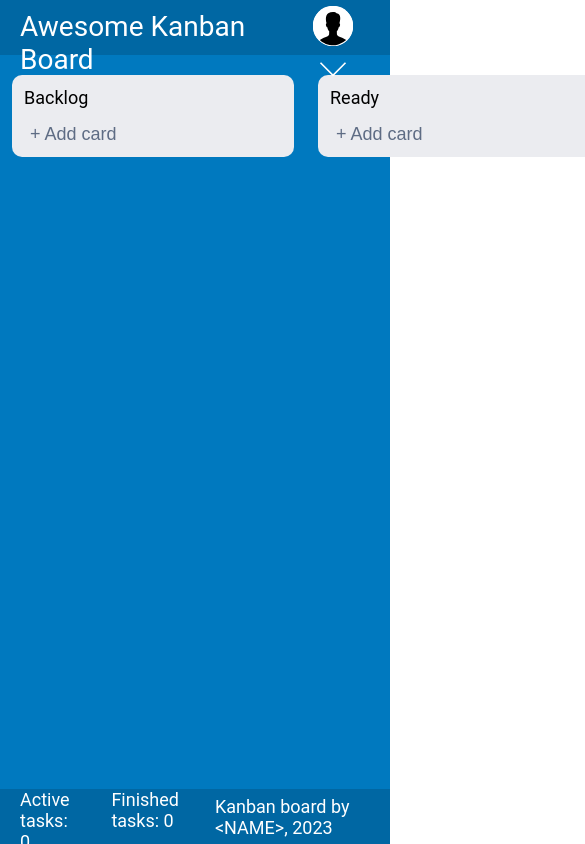
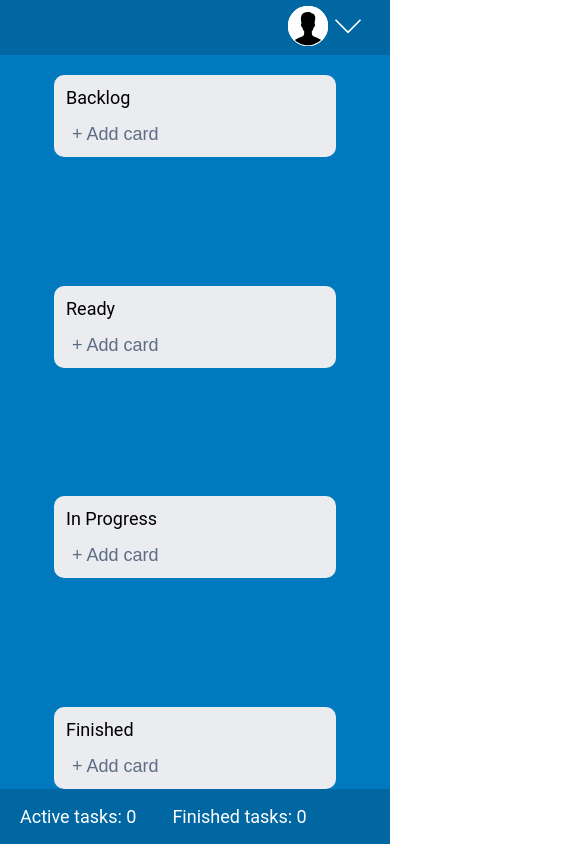
Before and after one commit to Stanisgrox/Typescript-React-Kanban-board, a React (Create React App) app: page / in a window 390 px wide. Shown: the top 844 px of the page, 585 px wide, since content can reach past the window. Built offline with nearby package versions, Linux system fonts and the light colour scheme.

Commit message:
Mobile version

```diff
--- a/src/components/card-block/card-block.css
+++ b/src/components/card-block/card-block.css
@@ -46,9 +46,10 @@
 }
 
 .card-name-input{
+    box-sizing: border-box;
     display: none;
     border: none;
-    width: calc(100% - 16px);
+    width: 100%;
 }
 
 .canvas-button:hover{
@@ -84,3 +85,25 @@
     border-radius: 10px;
     background-color: #CBCBCB;
 }
+
+/*
+    Адаптация под  планшеты
+*/
+
+@media (max-width: 1214px) {
+    .card-block{
+        margin-left: 1px;
+        margin-right: 1px;
+    }
+}
+
+/*
+  Мобильная версия
+*/
+
+@media (max-width: 1134px) {
+    .card-block{
+        margin-left: auto;
+        margin-right: auto;
+    }
+}
--- a/src/components/footer/footer.css
+++ b/src/components/footer/footer.css
@@ -26,3 +26,9 @@
 .footer-leftbar-counter{
     margin-right: 36px;
 }
+
+@media (max-width: 440px) {
+    .footer-rightbar{
+        display: none;
+    }
+}
--- a/src/components/header/header.css
+++ b/src/components/header/header.css
@@ -47,3 +47,9 @@
 .profile-dropdown-menu-link:first-child{
     margin-top: 0px;
 }
+
+@media (max-width: 440px) {
+    .logo{
+        display: none;
+    }
+}
--- a/src/components/task-overview/task-overview.css
+++ b/src/components/task-overview/task-overview.css
@@ -49,3 +49,10 @@
     border-color: #ffffff00;
     cursor: pointer;
 }
+
+@media (max-width: 440px) {
+    .overview-card{
+        width: 100%;
+        height: 100%;
+    }
+}
--- a/src/index.css
+++ b/src/index.css
@@ -32,3 +32,13 @@ body {
   width: 100vw;
   height: calc(100vh - 110px);
 }
+
+/*
+  Мобильная версия
+*/
+
+@media (max-width: 1134px) {
+  .card-wrapper{
+    flex-direction: column;
+  }
+}
```
